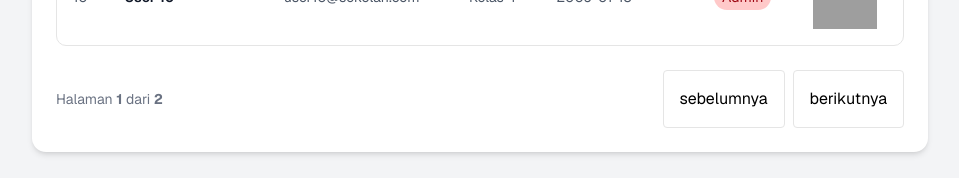
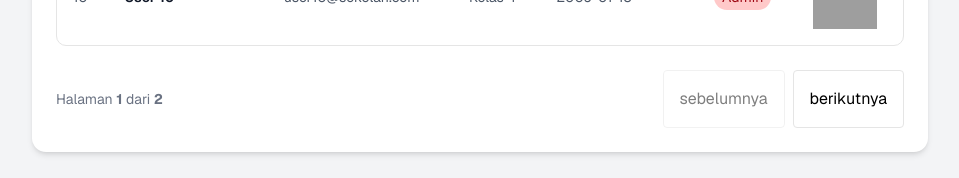
Before and after one commit to lostaspectjbl/kelas-industri-materi-2, a Next.js app: page /user in a window 1280 px wide. Shown: the part 1148-1326 px from the top of the page, without its empty margins (160-1119 px from the left). Built offline with nearby package versions, Linux system fonts and the light colour scheme; grey boxes are pictures that could not be loaded.

Commit message:
im back kinda update

```diff
--- a/package.json
+++ b/package.json
@@ -17,6 +17,7 @@
     "react": "19.2.3",
     "react-dom": "19.2.3",
     "react-google-recaptcha": "^3.1.0",
+    "recharts": "^3.7.0",
     "tailwind-merge": "^3.4.1"
   },
   "devDependencies": {
--- /dev/null
+++ b/src/app/analytic-dashboard/page.tsx
@@ -0,0 +1,107 @@
+'use client'
+
+import React, {useState, useEffect} from 'react'
+import { BarChart, Bar, LineChart, Line, PieChart, Pie, Cell, XAxis, YAxis, CartesianGrid, Tooltip, Legend, ResponsiveContainer,  } from 'recharts';
+import { Calendar, RefreshCw, Maximize2, Minimize2, Users, DollarSign, ShoppingCart, TrendingUp } from 'lucide-react';
+import Link from 'next/link';
+
+const COLORS = ['#3b82f6', '#10b981', '#f59e0b', '#ef4444'];
+
+const FILTER_OPTIONS : { label: string, value: FilterOption }[] = [
+    { label: 'Today', value: 'today' },
+    { label: 'Yesterday', value: 'yesterday' },
+    { label: 'Last 7 Days', value: 'last7days' },
+    { label: 'Last 30 Days', value: 'last30days' },
+    { label: 'This Month', value: 'thismonth' },
+    { label: 'Last Month', value: 'lastmonth' },
+    { label: 'This Year', value: 'thisyear' },
+    { label: 'Last Year', value: 'lastyear' },
+    { label: 'All Time', value: 'alltime' },
+];
+
+//Types
+type FilterOption = 'today' | 'yesterday' | 'last7days' | 'last30days' | 'thismonth' | 'lastmonth' | 'thisyear' | 'lastyear' | 'alltime';
+type BarDatum = {name: string; value: number; target: number; };
+type LineDatum = {name: string; sales: number; revenue: number; };
+type PieDatum = {name: string; value: number; };
+type Stats = {users: number; revenue: number; orders: number; growth: string; };
+
+//Fungsi untuk generate data berdasarkan filter
+const generateDataByFilter = (filter: FilterOption) => {
+    const multiplier = {
+        today: 0.3,
+        yesterday: 0.25,
+        last7days: 0.6,
+        last30days: 1,
+        thismonth: 1.1,
+        lastmonth: 0.9,
+        thisyear: 1.5,
+        lastyear: 1.3,
+        alltime: 2,
+    }
+
+    const mult = multiplier[filter] ?? 1;
+
+    return {
+        bar: [
+            { name: 'Jan', value: Math.round(4000 * mult), target: Math.round(3500 * mult)},
+            { name: 'Feb', value: Math.round(3000 * mult), target: Math.round(3200 * mult)},
+            { name: 'Mar', value: Math.round(5000 * mult), target: Math.round(4000 * mult)},
+            { name: 'Apr', value: Math.round(4500 * mult), target: Math.round(4200 * mult)},
+            { name: 'May', value: Math.round(6000 * mult), target: Math.round(5000 * mult)},
+            { name: 'Jun', value: Math.round(5500 * mult), target: Math.round(5200 * mult)},
+        ] as BarDatum[],
+        line: [
+            { name: 'Week 1', sales: Math.round(2400 * mult), revenue: Math.round(3400 * mult)},
+            { name: 'Week 2', sales: Math.round(1398 * mult), revenue: Math.round(2210 * mult)},
+            { name: 'Week 3', sales: Math.round(9800 * mult), revenue: Math.round(4290 * mult)},
+            { name: 'Week 4', sales: Math.round(3908 * mult), revenue: Math.round(3000 * mult)},
+        ] as LineDatum[],
+        pie: [
+            { name: 'Kelas A', value: Math.round(400 * mult)},
+            { name: 'Kelas B', value: Math.round(300 * mult)},
+            { name: 'Kelas C', value: Math.round(200 * mult)},
+            { name: 'Kelas D', value: Math.round(100 * mult)},
+        ] as PieDatum [],
+        stats: {
+            users: Math.round(12345 * mult),
+            revenue: Math.round(45678 * mult),
+            orders: Math.round(3456 * mult),
+            growth: (23.5 * mult).toFixed(1)
+        } as Stats
+    }
+}
+
+export default function AnalyticDashboard() {
+    const [dateFilter, setDateFilter] = useState<FilterOption>('last7days');
+    const [autoRefresh, setAutoRefresh] = useState(true);
+    const [countdown, setCountdown] = useState(60);
+    const [fullscreenChart, setFullscreenChart] = useState<'bar' | 'line' | 'pie' | null>(null);
+    const [isLoading, setIsLoading] =useState(false);
+
+    //data untuk grafik
+    const [barData, setBarData] = useState<BarDatum[]>([]);
+    const [lineData, setLineData] = useState<LineDatum[]>([]);
+    const [pieData, setPieData] = useState<PieDatum[]>([]);
+    const [stats, setStats] = useState<Stats | null>(null);
+
+    //Load data saat filter berubah
+    useEffect(() => {
+        setIsLoading(true);
+
+        //simulasi loading data
+        setTimeout (() => {
+            const data = generateDataByFilter(dateFilter);
+            setBarData(data.bar);
+            setLineData(data.line);
+            setPieData(data.pie);
+            setStats(data.stats);
+            setIsLoading(false);
+        }, 500);
+    }, [dateFilter]);
+
+    //stats card data dengan data
+    return (
+        <div></div>
+    )
+}
--- a/src/app/page.tsx
+++ b/src/app/page.tsx
@@ -39,6 +39,9 @@ export default function HomePage() {
             <li key="image-sprite" className="hover:text-indigo-600 cursor-pointer">
               <Link href="/sprite">Sprite-Image</Link>
             </li>
+            <li key="analytics" className="hover:text-indigo-600 cursor-pointer">
+              <Link href="/analytic-dashboard">Analytic Dashboard</Link>
+            </li>
           </ul>
         </aside>
 
--- a/src/app/sprite/page.tsx
+++ b/src/app/sprite/page.tsx
@@ -17,7 +17,7 @@ export default function SpritePage() {
     const [selectedIcon, setSelectedIcon] = useState<Icon | null>(null);
 
     const sosialIcon: Icon[] = [
-        { name: "BMW 1", col: 0, row: 0, offsetX: 45, offsetY: 45, color:"#ffffff"},
+        { name: "BMW 1", col: 0, row: 0, offsetX: 34, offsetY: 35, color:"#ffffff"},
         { name: "BMW 2", col: 1, row: 0, offsetX: 20, offsetY: 45, color:"#ffffff"},
         { name: "BMW 3", col: 2, row: 0, offsetX: -5, offsetY: 45, color:"#ffffff"},
         { name: "BMW 4", col: 3, row: 0, offsetX: -25, offsetY: 45, color:"#ffffff"},
--- a/src/app/user/page.tsx
+++ b/src/app/user/page.tsx
@@ -1,6 +1,6 @@
 "use client";
 
-import React, { use, useEffect, useState } from "react";
+import React, { useEffect, useState, Suspense } from "react";
 import Link from "next/link";
 
 import TableSkeleton from "@/components/TableSkeleton";
@@ -16,8 +16,7 @@ type User = {
     role: "Admin" | "Siswa";
 }
 
-//data dummy
-const dummyUser : User[] = Array.from({length: 20}, (_, i) => ({
+const dummyUser: User[] = Array.from({ length: 20 }, (_, i) => ({
     id: i + 1,
     name: `User ${i + 1}`,
     email: `user${i + 1}@sekolah.com`,
@@ -28,29 +27,24 @@ const dummyUser : User[] = Array.from({length: 20}, (_, i) => ({
 
 const ITEMS_PER_PAGE = 10;
 
-export default function UserPage() {
+function UserContent() {
     const router = useRouter();
     const searchParams = useSearchParams();
 
-    //state tabel user
     const [isLoading, setIsLoading] = React.useState(false);
     const [selectedQR, setSelectedQR] = useState<User | null>(null);
 
-    //State Untuk Tombol Filter
     const [showFilter, setShowFilter] = useState(false);
     const [kelasFilter, setKelasFilter] = useState<string | null>(null);
     const [roleFilter, setRoleFilter] = useState<string | null>(null);
     const [tanggalLahirAwal, setTanggalLahirAwal] = useState<string | null>(null);
     const [tanggalLahirAkhir, setTanggalLahirAkhir] = useState<string | null>(null);
 
-    //reset filter
     const [resetFilters, setResetFilters] = useState(false);
 
-    //1. state untuk pencarian dan debounce
     const [searchQuery, setSearchQuery] = useState("");
     const [debounceQuery, setDebounceQuery] = useState("");
 
-    //2. filter data pencarian
     const filteredUsers = dummyUser.filter((user) => {
         const query = debounceQuery.toLowerCase();
         const matchQuery =
@@ -66,74 +60,60 @@ export default function UserPage() {
             tanggalLahirAwal && tanggalLahirAkhir
                 ? user.tanggal_lahir >= tanggalLahirAwal && user.tanggal_lahir <= tanggalLahirAkhir
                 : true;
-        if (!matchKelas || !matchRole || !matchTanggalLahir) {
-            return false;
-        }
 
+        if (!matchKelas || !matchRole || !matchTanggalLahir) return false;
         return matchQuery;
-    })
+    });
 
-
-    //3. logic pagination
     const page = Number(searchParams.get("page")) || 1;
     const startIndex = (page - 1) * ITEMS_PER_PAGE;
     const endIndex = startIndex + ITEMS_PER_PAGE;
     const currentData = filteredUsers.slice(startIndex, endIndex);
     const totalPages = Math.ceil(filteredUsers.length / ITEMS_PER_PAGE);
 
-    //4. reset halaman ke satu saat search berubah
     useEffect(() => {
         if (page !== 1) {
             router.push(`/user?page=1`);
         }
     }, [debounceQuery]);
 
-    //5. efek loading saar halaman berubah
     useEffect(() => {
         setIsLoading(true);
         const timer = setTimeout(() => {
             setIsLoading(false);
-        }, 500);//simulate loading 500ms
-
+        }, 500);
         return () => clearTimeout(timer);
     }, [page, debounceQuery]);
 
-    //fungsi navigasi pagination
     const handlePageChange = (newPage: number) => {
         router.push(`/user?page=${newPage}`);
-    }
+    };
 
-    //fungsi QR code
     const getQRCodeUrl = (user: User) => {
         const data = `ID: ${user.id}\nName: ${user.name}\nEmail: ${user.email}\nRole: ${user.role}`;
-        return `https://api.qrserver.com/v1/create-qr-code/?data=${encodeURIComponent(data)}&size=1000x1000`
-    }
+        return `https://api.qrserver.com/v1/create-qr-code/?data=${encodeURIComponent(data)}&size=1000x1000`;
+    };
 
-    //handle click qr code
     const handleQRCodeClick = (user: User) => {
         setSelectedQR(user);
-    }
+    };
 
-    //Handle close qr modal
     const handleCloseModal = () => {
         setSelectedQR(null);
-    }
+    };
 
-    //logikan reset
     const handleResetFilters = () => {
         setKelasFilter(null);
         setRoleFilter(null);
         setTanggalLahirAwal(null);
         setTanggalLahirAkhir(null);
         setResetFilters(true);
-    }
+    };
 
-    //debounce Effect
     useEffect(() => {
         const timer = setTimeout(() => {
             setDebounceQuery(searchQuery);
         }, 300);
-
         return () => clearTimeout(timer);
     }, [searchQuery]);
 
@@ -141,7 +121,6 @@ export default function UserPage() {
         <div className="min-h-screen bg-gray-100 p-8 font-sans">
             <div className="max-w-4xl mx-auto bg-white rounded-xl shadow-md p-6">
 
-                {/* Header */}
                 <div className="flex justify-between items-center mb-6">
                     <h1 className="text-2xl font-bold text-gray-600">Daftar Users</h1>
                     <Link href="/" className="text-indigo-600 hover:underline text-sm">
@@ -149,7 +128,6 @@ export default function UserPage() {
                     </Link>
                 </div>
 
-                {/* pencarian */}
                 <div className="mb-4">
                     <div className="flex gap-2">
                         <input
@@ -157,13 +135,10 @@ export default function UserPage() {
                             placeholder="Cari Berdasarkan nama, email, ateu role...."
                             className="w-full border border-gray-300 rounded-lg px-4 py-2 focus:outline-none focus:ring-2 focus:ring-indigo-500"
                             value={searchQuery}
-                            onChange={(e) => {
-                                setSearchQuery(e.target.value);
-                            }}
+                            onChange={(e) => setSearchQuery(e.target.value)}
                         />
                         <button onClick={() => setShowFilter(!showFilter)} className="bg-gray-100 px-4 rounded-md">Filter</button>
                     </div>
-                    {/* Tampilkan Filter */}
                     {showFilter && (
                         <div className="mt-2 p-4 rounded-lg bg-gray-50">
                             <div className="grid grid-cols-4 gap-4">
@@ -178,7 +153,6 @@ export default function UserPage() {
                                         {[...Array(6)].map((_, i) => (
                                             <option key={i} value={`Kelas ${i + 1}`}>{`Kelas ${i + 1}`}</option>
                                         ))}
-
                                     </select>
                                 </div>
                                 <div>
@@ -226,9 +200,7 @@ export default function UserPage() {
                     )}
                 </div>
 
-                {/* Tabel User */}
                 <div className="border rounded-lg overflow-hidden min-h-[300px] relative">
-
                     <table className="w-full text-left text-sm text-gray-600">
                         <thead className="bg-gray-50 text-gray-900 font-semibold uppercase">
                             <tr>
@@ -268,75 +240,66 @@ export default function UserPage() {
                                     </tr>
                                 ))
                             )}
-
                         </tbody>
                     </table>
                 </div>
 
-                {/* navigasi pagination */}
                 <div className="flex justify-between items-center mt-6">
                     <span className="text-sm text-gray-500">
                         Halaman <b>{page}</b> dari <b>{totalPages}</b>
                     </span>
-
                     <div className="flex gap-2">
                         <button
                             disabled={page === 1}
                             onClick={() => handlePageChange(page - 1)}
-                        className="px-4 py-4 border rounded hover:bg-gray-50 desabled:ocapacity=50 disabled:cursor-not-allowed text-black">
+                            className="px-4 py-4 border rounded hover:bg-gray-50 disabled:opacity-50 disabled:cursor-not-allowed text-black">
                             sebelumnya
                         </button>
                         <button
                             disabled={page === totalPages}
                             onClick={() => handlePageChange(page + 1)}
-                        className="px-4 py-4 border rounded hover:bg-gray-50 desabled:ocapacity=50 disabled:cursor-not-allowed text-black">
+                            className="px-4 py-4 border rounded hover:bg-gray-50 disabled:opacity-50 disabled:cursor-not-allowed text-black">
                             berikutnya
                         </button>
                     </div>
                 </div>
             </div>
 
-            {/* Modal QR Code */}
             {selectedQR && (
                 <div
                     className="fixed inset-0 bg-black/50 flex items-center justify-center z-50 p-4"
                     onClick={handleCloseModal}
                 >
-                    <div className="bg-white rounded-lg p-6 max-w-md w-full-relative" onClick={(e) => e.stopPropagation()}>
-                        {/* Tombol Close */}
+                    <div className="bg-white rounded-lg p-6 max-w-md w-full relative" onClick={(e) => e.stopPropagation()}>
                         <button
                             onClick={handleCloseModal}
                             className="absolute top-4 right-4 text-gray-500 hover:text-gray-700"
                         >
                             <X size={24} />
                         </button>
-
-                        {/* informasi user  */}
                         <div className="mb-4">
                             <h2 className="text-xl font-bold text-gray-800 mb-2">{selectedQR?.name}</h2>
                             <div className="text-sm text-gray-600 space-y-1">
-                                <p>
-                                    <span className="font-semibold">
-                                        ID: </span> {selectedQR?.id}
-                                </p>
-                                <p>
-                                    <span className="font-semibold">
-                                        Email: </span> {selectedQR?.email}
-                                </p>
-                                <p>
-                                    <span className="font-semibold">
-                                        Role: </span> {selectedQR?.role}
-                                </p>
+                                <p><span className="font-semibold">ID: </span>{selectedQR?.id}</p>
+                                <p><span className="font-semibold">Email: </span>{selectedQR?.email}</p>
+                                <p><span className="font-semibold">Role: </span>{selectedQR?.role}</p>
                             </div>
                         </div>
-
-                        {/* QR Code Image */}
                         <div className="flex justify-center">
-                            <img src={getQRCodeUrl(selectedQR)} alt="QR Code" className="w-80 h-80 rounded-lg"/>
+                            <img src={getQRCodeUrl(selectedQR)} alt="QR Code" className="w-80 h-80 rounded-lg" />
                         </div>
                     </div>
                 </div>
             )}
         </div>
-    )
+    );
 }
+
+// UserPage hanya sebagai wrapper Suspense
+export default function UserPage() {
+    return (
+        <Suspense fallback={<div className="min-h-screen flex items-center justify-center text-gray-500">Loading...</div>}>
+            <UserContent />
+        </Suspense>
+    );
+}
```
Also changed, not shown: 1 other file (tests, documents, lock files or other folders). Lines whose indentation alone changed are shown as unchanged.
